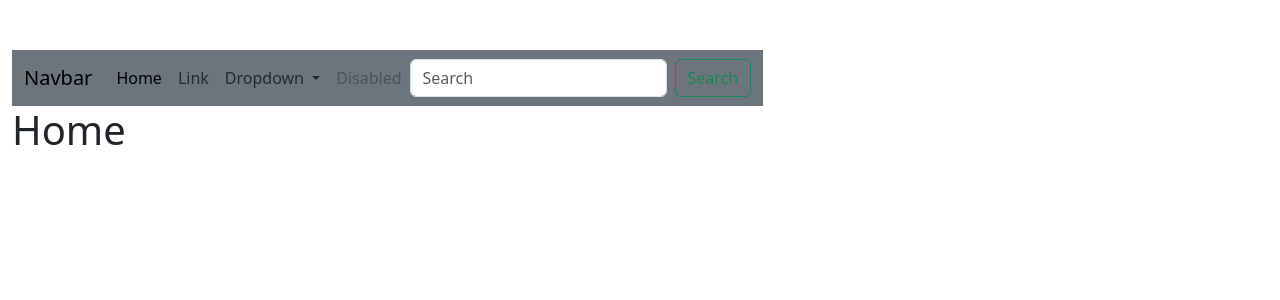
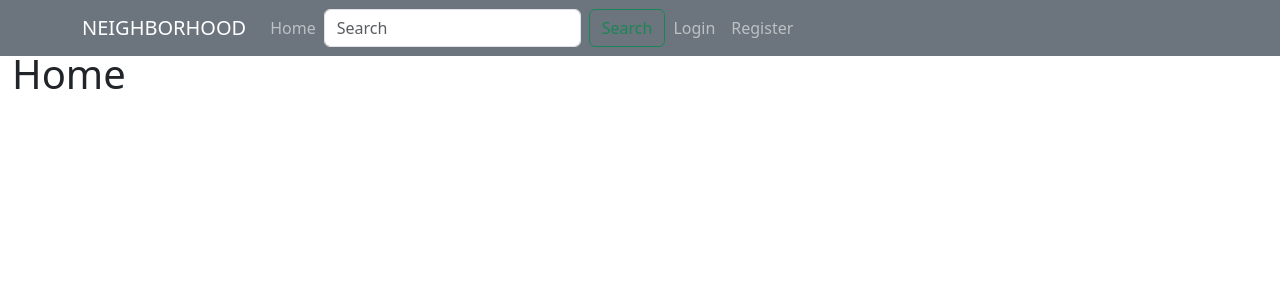
Before and after one commit to Alexanderoke/Neighbourhood, a Django app: page / in a window 1280 px wide. Shown: the top 300 px of the page. Run offline with Django 4.2, Linux system fonts and the light colour scheme; some libraries are stand-ins or nearby versions.

Commit message:
change thenavigation bar

```diff
--- a/hood/templates/hood/base.html
+++ b/hood/templates/hood/base.html
@@ -19,42 +19,39 @@
 
 
   <div class="container text-white">
-    <nav class="navbar navbar-expand-lg navbar-light bg-secondary  ">
-      <div class="container-fluid">
-        <a class="navbar-brand" href="#">Navbar</a>
-        <button class="navbar-toggler" type="button" data-bs-toggle="collapse" data-bs-target="#navbarSupportedContent" aria-controls="navbarSupportedContent" aria-expanded="false" aria-label="Toggle navigation">
+    <header class="site-header">
+      <nav class="navbar navbar-expand-md navbar-dark bg-secondary fixed-top">
+        <div class="container">
+          <a class="navbar-brand mr-4" href="/">NEIGHBORHOOD</a>
+          <button class="navbar-toggler" type="button" data-toggle="collapse" data-target="#navbarToggle" aria-controls="navbarToggle" aria-expanded="false" aria-label="Toggle navigation">
           <span class="navbar-toggler-icon"></span>
           </button>
-        <div class="collapse navbar-collapse" id="navbarSupportedContent">
-          <ul class="navbar-nav me-auto mb-2 mb-lg-0">
-            <li class="nav-item">
-              <a class="nav-link active" aria-current="page" href="#">Home</a>
-            </li>
-            <li class="nav-item">
-              <a class="nav-link" href="#">Link</a>
-            </li>
-            <li class="nav-item dropdown">
-              <a class="nav-link dropdown-toggle" href="#" id="navbarDropdown" role="button" data-bs-toggle="dropdown" aria-expanded="false">
-                Dropdown
-              </a>
-              <ul class="dropdown-menu" aria-labelledby="navbarDropdown">
-                <li><a class="dropdown-item" href="#">Action</a></li>
-                <li><a class="dropdown-item" href="#">Another action</a></li>
-                <li><hr class="dropdown-divider"></li>
-                <li><a class="dropdown-item" href="#">Something else here</a></li>
-              </ul>
-            </li>
-            <li class="nav-item">
-              <a class="nav-link disabled">Disabled</a>
-            </li>
-          </ul>
+          <div class="collapse navbar-collapse" id="navbarToggle">
+            <div class="navbar-nav mr-auto">
+              <a class="nav-item nav-link" href="/">Home</a>
+
+            </div>
             <form class="d-flex">
               <input class="form-control me-2" type="search" placeholder="Search" aria-label="Search">
               <button class="btn btn-outline-success" type="submit">Search</button>
             </form>
+            <!-- Navbar Right Side -->
+            <div class="navbar-nav">
+              {% if user.is_authenticated %}
+                <a class="nav-item nav-link" href="{% url 'profile' %}">Profile</a>
+                <a class="nav-item nav-link" href="{% url 'logout' %}">Logout</a>
+                <a class="nav-item nav-link" href="/upload">Upload Site</a>
+              {% else %}
+                <a class="nav-item nav-link" href="{% url 'login' %}">Login</a>
+                <a class="nav-item nav-link" href="{% url 'register' %}">Register</a>
+              {% endif %}
+            </div>
           </div>
         </div>
       </nav>
+    </header>
+
+
 
 
   </div>
```
Also changed, not shown: db.sqlite3, hood/migrations/0001_initial.py (added), user/migrations/0001_initial.py (added). Lines whose indentation alone changed are shown as unchanged.
